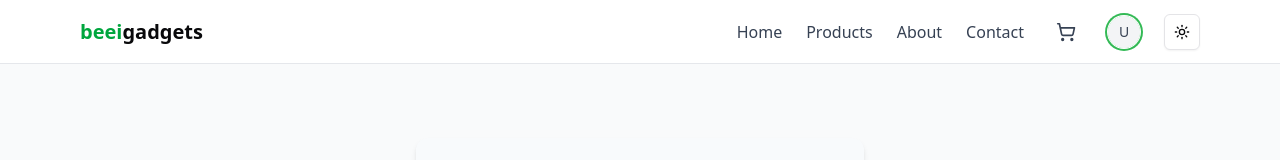
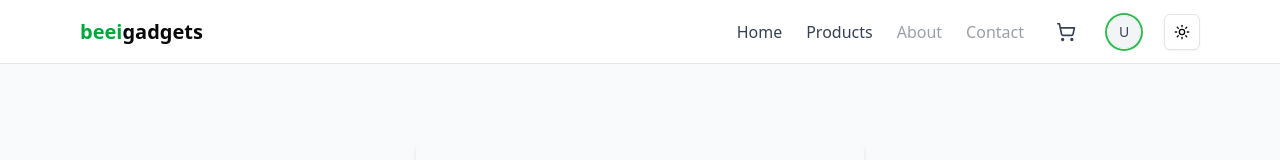
Before and after one commit to bryansomto/beei-gadgets-store, a Next.js app: page /login in a window 1280 px wide. Shown: the top 160 px of the page. Built offline with nearby package versions, Linux system fonts and the light colour scheme; no server answers.

Commit message:
minor UI improvements for production

```diff
--- a/app/orders/confirmation/[orderId]/page.tsx
+++ b/app/orders/confirmation/[orderId]/page.tsx
@@ -266,7 +266,10 @@ export default async function OrderConfirmationPage(props: {
               <h2 className="text-xl font-semibold">Order Actions</h2>
             </CardHeader>
             <CardContent className="space-y-4">
-              <Button asChild className="w-full gap-2">
+              <Button
+                asChild
+                className="text-xs sm:text-sm lg:text-base w-full gap-2 bg-primary hover:bg-primary/90 dark:bg-primary dark:hover:bg-primary/90 dark:text-gray-100 "
+              >
                 <Link href="/products">
                   <Home className="h-4 w-4" />
                   Continue Shopping
--- a/components/Cart.tsx
+++ b/components/Cart.tsx
@@ -148,7 +148,10 @@ export function Cart() {
             </div>
 
             <div className="space-y-3">
-              <Button className="w-full h-12 text-base font-semibold" asChild>
+              <Button
+                className="text-xs sm:text-sm lg:text-base w-full gap-2 bg-primary hover:bg-primary/90 dark:bg-primary dark:hover:bg-primary/90 dark:text-gray-100"
+                asChild
+              >
                 <Link href="/cart/checkout">Proceed to Checkout</Link>
               </Button>
 
--- a/components/Checkout.tsx
+++ b/components/Checkout.tsx
@@ -357,7 +357,10 @@ export default function CheckoutPage() {
     return (
       <div className="flex flex-col items-center justify-center h-screen gap-4">
         <h1 className="text-2xl font-bold">Your cart is empty</h1>
-        <Button onClick={() => router.push("/products")}>
+        <Button
+          onClick={() => router.push("/products")}
+          className="text-xs sm:text-sm lg:text-base w-full gap-2 bg-primary hover:bg-primary/90 dark:bg-primary dark:hover:bg-primary/90 dark:text-gray-100"
+        >
           Continue Shopping
         </Button>
       </div>
@@ -582,7 +585,7 @@ export default function CheckoutPage() {
                 <Button
                   type="submit"
                   disabled={isSubmitting}
-                  className="w-full gap-2"
+                  className="text-xs sm:text-sm lg:text-base w-full gap-2 bg-primary hover:bg-primary/90 dark:bg-primary dark:hover:bg-primary/90 dark:text-gray-100"
                 >
                   {isSubmitting ? (
                     <>
@@ -602,7 +605,7 @@ export default function CheckoutPage() {
                 <Button
                   type="submit"
                   disabled={isSubmitting}
-                  className="w-full gap-2"
+                  className="text-xs sm:text-sm lg:text-base w-full gap-2 bg-primary hover:bg-primary/90 dark:bg-primary dark:hover:bg-primary/90 dark:text-gray-100"
                 >
                   {isSubmitting ? (
                     <>
@@ -622,7 +625,7 @@ export default function CheckoutPage() {
                 <Button
                   type="submit"
                   disabled={isSubmitting || !isWorkHours}
-                  className="w-full gap-2"
+                  className="text-xs sm:text-sm lg:text-base w-full gap-2 bg-primary hover:bg-primary/90 dark:bg-primary dark:hover:bg-primary/90 dark:text-gray-100"
                 >
                   {isSubmitting ? (
                     <>
--- a/components/Navbar.tsx
+++ b/components/Navbar.tsx
@@ -17,6 +17,7 @@ const Navbar = () => {
   const { cartCount, cartItems, syncCartToDB } = useCart();
   const { getWishlistCount } = useWishlist();
   const [isOpen, setIsOpen] = useState(false);
+  const isDisabled = true;
 
   const toggleMenu = () => setIsOpen(!isOpen);
 
@@ -62,13 +63,23 @@ const Navbar = () => {
             </Link>
             <Link
               href="/about"
-              className="text-gray-700 hover:text-black dark:text-gray-300 dark:hover:text-white transition-colors"
+              className={`
+    text-gray-700 hover:text-black dark:text-gray-300 dark:hover:text-white transition-colors
+    ${isDisabled ? "pointer-events-none opacity-50 cursor-not-allowed" : ""}
+  `}
+              aria-disabled={isDisabled}
+              tabIndex={isDisabled ? -1 : undefined}
             >
               About
             </Link>
             <Link
               href="/contact"
-              className="text-gray-700 hover:text-black dark:text-gray-300 dark:hover:text-white transition-colors"
+              className={`
+    text-gray-700 hover:text-black dark:text-gray-300 dark:hover:text-white transition-colors
+    ${isDisabled ? "pointer-events-none opacity-50 cursor-not-allowed" : ""}
+  `}
+              aria-disabled={isDisabled}
+              tabIndex={isDisabled ? -1 : undefined}
             >
               Contact
             </Link>
@@ -229,28 +240,38 @@ const Navbar = () => {
             <Link
               href="/"
               onClick={toggleMenu}
-              className="block py-2 text-gray-700 hover:text-black hover:bg-gray-100 dark:text-gray-300 dark:hover:text-white dark:hover:bg-zinc-900 px-2 rounded transition-colors"
+              className="block py-1 text-gray-700 hover:text-black hover:bg-gray-100 dark:text-gray-300 dark:hover:text-white dark:hover:bg-zinc-900 px-2 rounded transition-colors"
             >
               Home
             </Link>
             <Link
               href="/products"
               onClick={toggleMenu}
-              className="block py-2 text-gray-700 hover:text-black hover:bg-gray-100 dark:text-gray-300 dark:hover:text-white dark:hover:bg-zinc-900 px-2 rounded transition-colors"
+              className="block py-1 text-gray-700 hover:text-black hover:bg-gray-100 dark:text-gray-300 dark:hover:text-white dark:hover:bg-zinc-900 px-2 rounded transition-colors"
             >
               Products
             </Link>
             <Link
               href="/about"
               onClick={toggleMenu}
-              className="block py-2 text-gray-700 hover:text-black hover:bg-gray-100 dark:text-gray-300 dark:hover:text-white dark:hover:bg-zinc-900 px-2 rounded transition-colors"
+              className={`
+    block px-2 py-1 text-gray-700 hover:text-black dark:text-gray-300 dark:hover:text-white transition-colors
+    ${isDisabled ? "pointer-events-none opacity-50 cursor-not-allowed" : ""}
+  `}
+              aria-disabled={isDisabled}
+              tabIndex={isDisabled ? -1 : undefined}
             >
               About
             </Link>
             <Link
               href="/contact"
               onClick={toggleMenu}
-              className="block py-2 text-gray-700 hover:text-black hover:bg-gray-100 dark:text-gray-300 dark:hover:text-white dark:hover:bg-zinc-900 px-2 rounded transition-colors"
+              className={`
+    block px-2 py-1 text-gray-700 hover:text-black dark:text-gray-300 dark:hover:text-white transition-colors
+    ${isDisabled ? "pointer-events-none opacity-50 cursor-not-allowed" : ""}
+  `}
+              aria-disabled={isDisabled}
+              tabIndex={isDisabled ? -1 : undefined}
             >
               Contact
             </Link>
```
